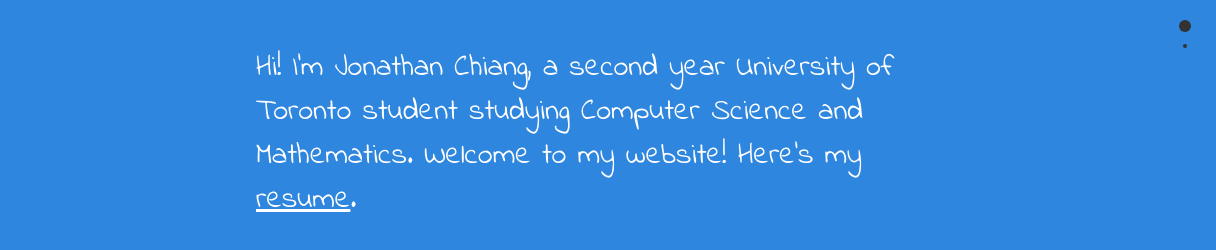
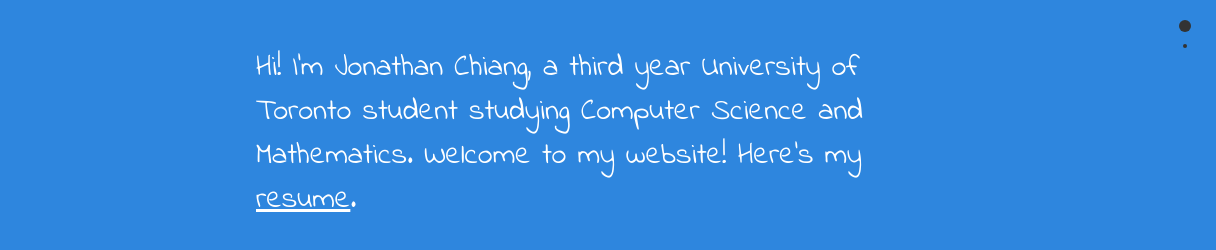
Before and after one commit to szge/szge.github.io, a plain HTML site: page index.html in a window 1280 px wide. Shown: the part 364-614 px from the top of the page, 64-1280 px from the left. Drawn offline with nearby package versions, Linux system fonts and the light colour scheme.

Commit message:
updated resume

```diff
--- a/index.html
+++ b/index.html
@@ -45,7 +45,7 @@
     			about me
     		</div>
         <div class="content">
-          Hi! I'm Jonathan Chiang, a second year University of Toronto student studying Computer Science and Mathematics. Welcome to my website! Here's my <a href="resume.pdf" target="_blank">resume</a>.
+          Hi! I'm Jonathan Chiang, a third year University of Toronto student studying Computer Science and Mathematics. Welcome to my website! Here's my <a href="resume.pdf" target="_blank">resume</a>.
         </div>
       </div>
       <div class="section" id="section1">
```
Also changed, not shown: 1 other file.
